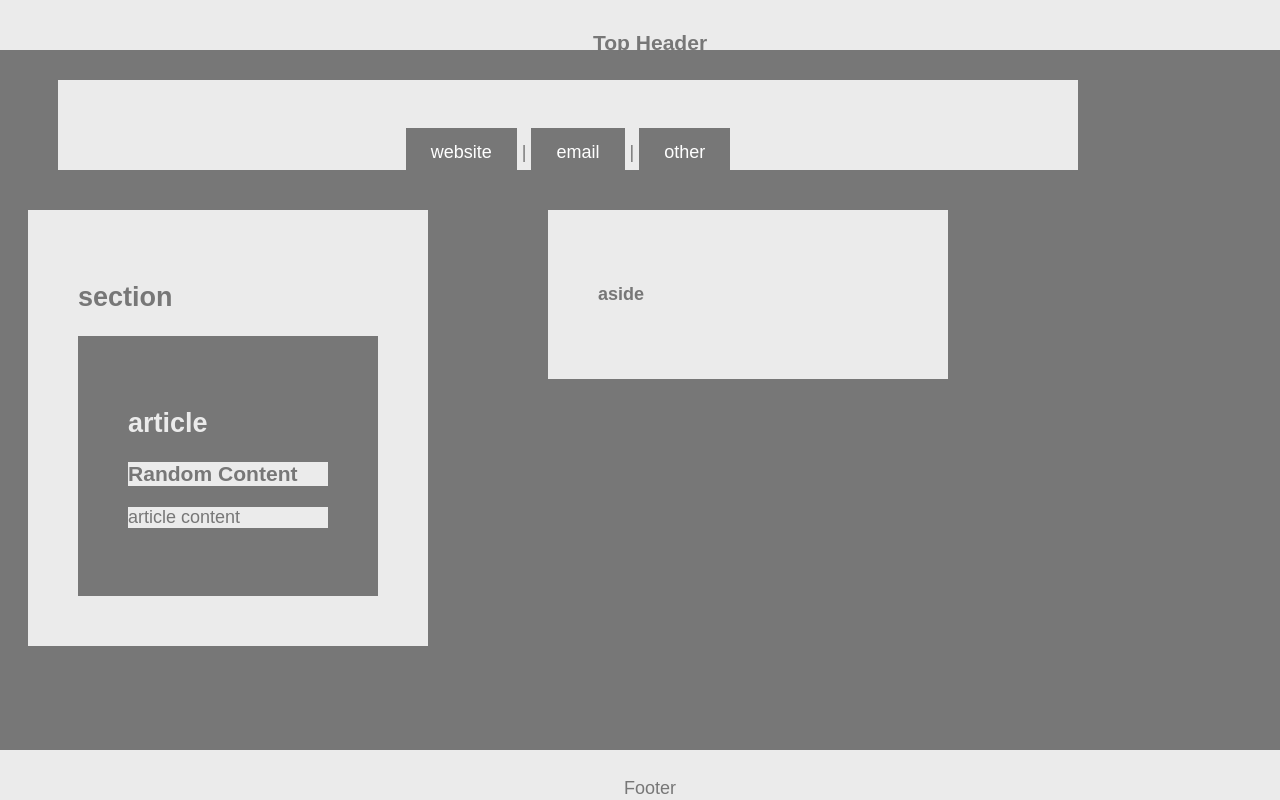
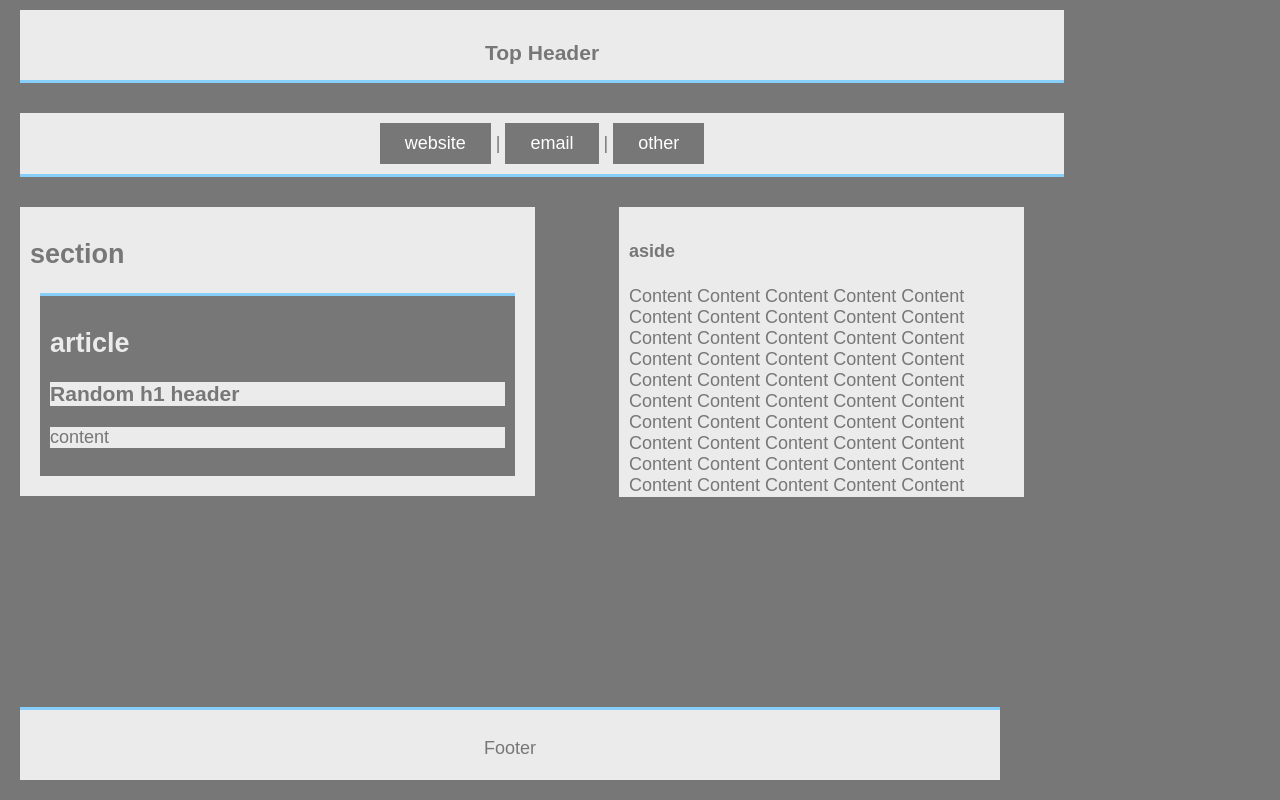
Before and after one commit to SMcGrail/HW-Wireframe, a plain HTML site: page index.html in a window 1280 px wide. Drawn offline with Linux system fonts and the light colour scheme.

Commit message:
modified layout of page - formatted HTML code

```diff
--- a/index.html
+++ b/index.html
@@ -16,12 +16,10 @@
 
     <div class="nav">
         <nav>
-        <p>
             <a href="#">website</a> |
-            <a href="mailto:mcgrail.shauna@gmail.com?Subject=Hello%20again" target="_top">email</a> |
+            <a href="mailto:mcgrail.shauna@gmail.com?Subject=Hello%20there" target="_top">email</a> |
             <a href="#">other</a>
         </nav>
-        </p>
     </div>
 
     <div class="container">
@@ -29,8 +27,8 @@
             <h1>section</h1>
             <article id="article1">
                 <h2>article</h2>
-                <h1 id="articleContentHeader">Random Content</h1>
-                <p id="articleContent">article content</p>
+                <h1 id="articleContentHeader">Random h1 header</h1>
+                <p id="articleContent">content</p>
             </article>
         </section>
     </div>
@@ -38,6 +36,14 @@
     <div class="aside">
         <aside>
             <h4>aside</h4>
+            <p>Content Content Content Content Content Content Content Content Content Content Content Content Content
+                Content Content Content Content Content Content Content Content Content Content Content Content Content
+                Content Content Content Content Content Content Content Content Content Content Content Content Content
+                Content Content Content Content Content Content Content Content Content Content Content Content Content
+                Content Content Content Content Content Content Content Content Content Content Content Content Content
+                Content Content Content Content Content Content Content Content Content Content Content Content Content
+                Content Content Content Content Content Content Content Content Content Content Content Content Content
+                Content Content Content Content v</p>
         </aside>
     </div>
 
--- a/style.css
+++ b/style.css
@@ -2,31 +2,44 @@ body {
     font-family: 'Arial', 'Helvetica Neue', Helvetica, sans-serif;
     color: #777;
     background-color: #777;
-    width: 960px;
+    width: 1024px;
     font-size: 18px;
+    margin: 10px;
 }
 
 .header {
-    position: fixed;
+    position: static;
     left: 0;
     top: 0;
+    height: 50px;
     width: 100%;
-    height: 30px;
     padding: 10px;
+    margin: 10px;
     background-color:#ebebeb;
     color: #777;
     text-align: center;
+    border-bottom-width: 3px;
+    border-top: 0;
+    border-left: 0;
+    border-right: 0;
+    border-style: solid;
+    border-color:lightskyblue;
  }
 
 .nav {
     position: relative;
+    top: 20px;
     width: 100%;
-    height: 30px;
-    top: 30px;
     left: 0;
+    margin: 10px;
+    padding: 10px;
     background-color: #ebebeb;
-    padding: 30px;
-    margin: 50px;
+    border-bottom-width: 3px;
+    border-top: 0;
+    border-left: 0;
+    border-right: 0;
+    border-style: solid;
+    border-color:lightskyblue;
     text-align: center;
 
 }
@@ -34,7 +47,7 @@ body {
 a:link, a:visited {
     background-color: #777;
     color: white;
-    padding: 14px 25px;
+    padding: 10px 25px;
     text-align: center;
     text-decoration: none;
     display: inline-block;
@@ -46,18 +59,30 @@ a:hover, a:active {
 
 .container {
     position: relative;
+    top: 30px;
     float: left;
-    width: 300px;
     background-color:#ebebeb;
-    padding: 50px;
-    margin: 20px;
+    padding: 10px;
+    margin: 10px;
 }
+
+#section1 {
+    width: 495px;
+
+}
+
 
 #article1 {
     background-color: #777;
     color:#ebebeb;
-    margin: auto;
-    padding: 50px;
+    margin: 10px;
+    padding: 10px;
+    border-bottom-width: 0;
+    border-top: 3px;
+    border-left: 0;
+    border-right: 0;
+    border-style: solid;
+    border-color:lightskyblue;
 }
 
 #articleContent {
@@ -73,21 +98,31 @@ a:hover, a:active {
 
 .aside {
     position: relative;
+    top: 30px;
+    width: 385px;
+    height: 270px;
     float: right;
-    width: 300px;
     background-color:#ebebeb;
-    padding: 50px;
-    margin: 20px;
+    padding: 10px;
+    margin: 10px;
+    overflow: scroll;
 }
 
 .footer {
     position: fixed;
     left: 0;
     bottom: 0;
-    height: 30px;
-    width: 100%;
+    height: 50px;
+    width: 75%;
     padding: 10px;
+    margin: 20px;
     background-color:#ebebeb;
     color: #777;
     text-align: center;
+    border-bottom-width: 0;
+    border-top: 3px;
+    border-left: 0;
+    border-right: 0;
+    border-style: solid;
+    border-color:lightskyblue;
  }
```
